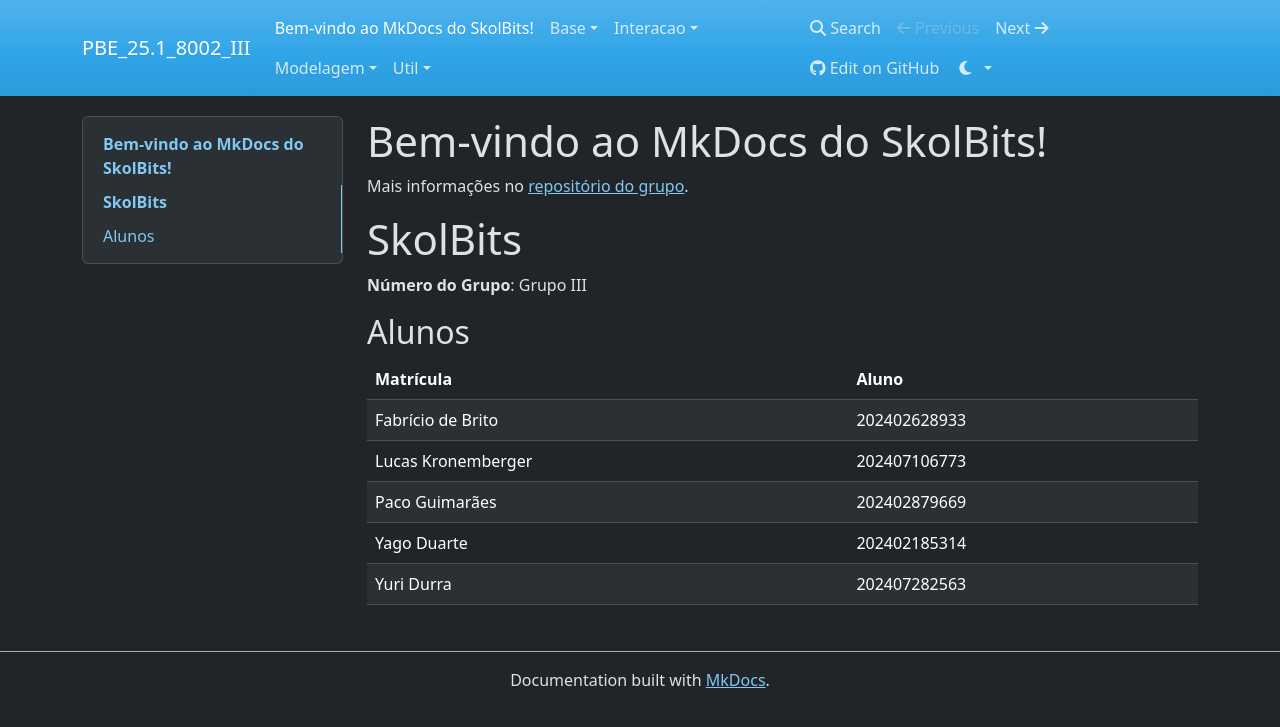
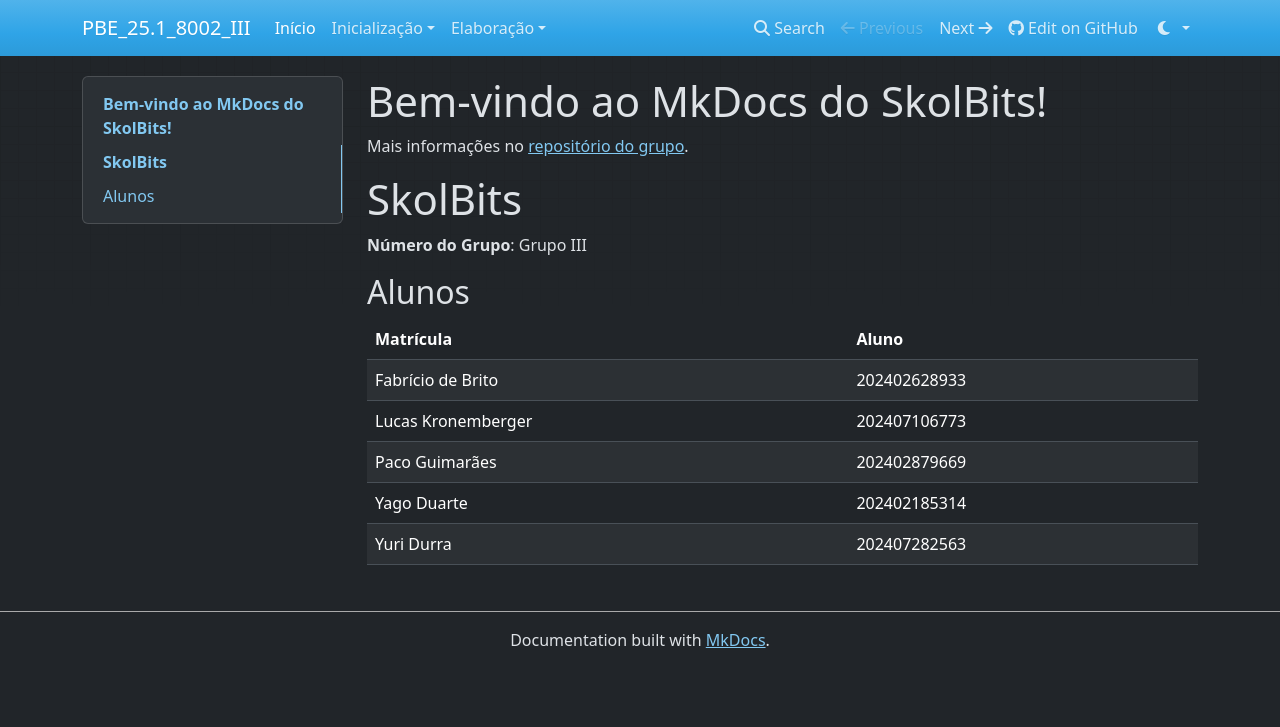
Before and after one commit to Projetos-de-Extensao/PBE_25.1_8002_SkolBits, an MkDocs documentation site: the page built from docs/index.md, in a window 1280 px wide. Shown: the top 727 px of the page. Built offline with MkDocs 1.6.1, drawn with Linux system fonts in a browser that asks for light colours; nearby versions of some CDN libraries; some of the changed lines change nothing that is shown.

Commit message:
Criação de nav (Inicio, Inicialização, elaboração)

```diff
--- a/mkdocs.yml
+++ b/mkdocs.yml
@@ -21,6 +21,22 @@ theme:
     - content.code.copy
     - content.code.select
     - content.code.annotate
+
+nav:
+  - Início: index.md
+  - Inicialização:
+      - 5W2H: base/5w2h.md
+      - Brainstorm: base/Brainstorm.md
+      - Censo IBGE: base/Censo_IBGE.md
+      - Dados extras do Censo: base/dados_extra_censo.md
+      - Documento de visão: base/documento_de_visao.md
+      - Entrevista: base/entrevista.md
+      - Mapa Mental: base/mapa_mental.md
+      - Metodologia: base/metodologia.md
+      - Protótipo de Alta Fidelidade: base/prototipo_alta_fidelidade.md
+  - Elaboração:
+      - Diagrama de Classes: modelagem/diagrama_de_classes.md
+      - Diagrama de Atividades do Sistema: modelagem/das.md
 
 # plugins:
 #   - search
```
Also changed, not shown: 1 other file.
